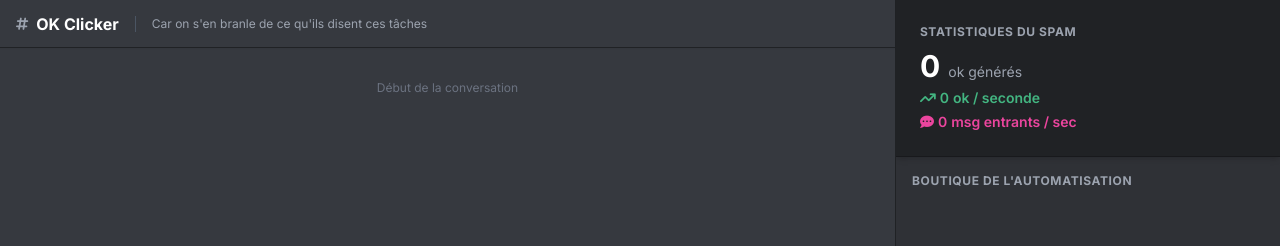
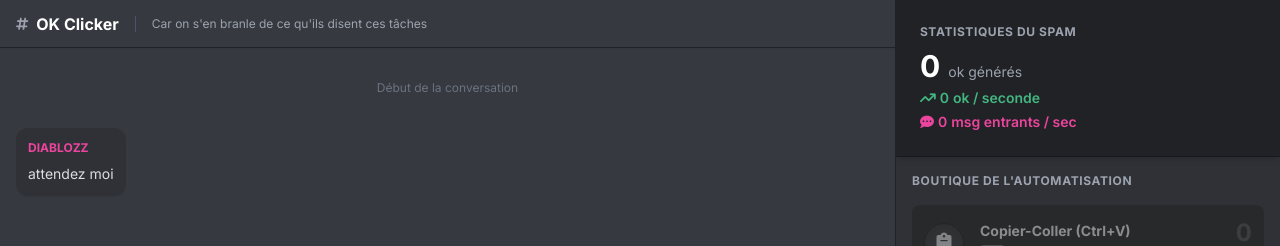
Before and after one commit to PoissonSimeon/ok, a plain HTML site: page index.html in a window 1280 px wide. Shown: the top 246 px of the page. Drawn offline with nearby package versions, Linux system fonts and the light colour scheme.

Commit message:
Update index.html

```diff
--- a/index.html
+++ b/index.html
@@ -139,7 +139,7 @@
         };
 
         // Données pour le faux tchat
-        const friendNames = ["Omeins!!", "LeCDrom", "DIABLOZZ", "_Tiger__", "⥊𝙎𝙞𝙘𝙠𝙋𝙖𝙏𝙖𝙏𝙚⥋", "Lurnot3k", "Mr S", "];
+        const friendNames = ["Omeins!!", "LeCDrom", "DIABLOZZ", "_Tiger__", "⥊𝙎𝙞𝙘𝙠𝙋𝙖𝙏𝙖𝙏𝙚⥋", "Lurnot3k", "Mr S"];
         const chatMessages = [
             "eh vous faites quoi ce soir ?", "j'ai faim", "qui pour une game ?", "regardez cette vidéo mdr",
             "je suis fatigué", "quelqu'un a compris le cours ?", "il pleut chez vous ?", "j'ai raté mon bus",
```
